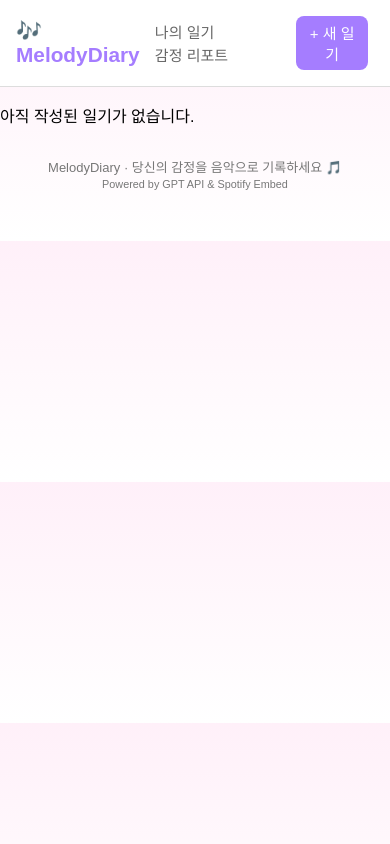
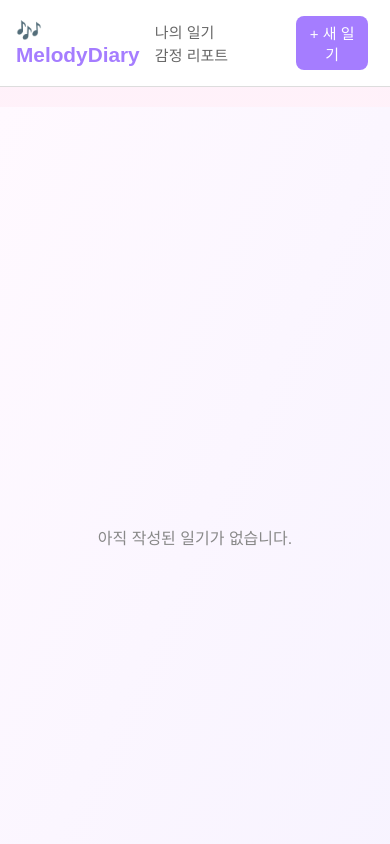
Before and after one commit to kjinhub/MelodyDiary, a React app in the folder src/: page / in a window 390 px wide. Shown: the top 844 px of the page. Built offline with nearby package versions, Linux system fonts and the light colour scheme; the HTML template or start-up script is replaced by a standard one.

Commit message:
feat :grid형식으로 diary card배치 , 각 일기 카드별 삭제 버튼 추가 --  fixed :  감정 표시 라벨링 background-color 미표현 오류 수정

```diff
--- a/src/App.css
+++ b/src/App.css
@@ -7,7 +7,6 @@ body {
 }
 
 .app-container {
-  display: block; /* flex 제거 */
   min-height: 100vh;
 }
 
--- a/src/components/DiaryCard.css
+++ b/src/components/DiaryCard.css
@@ -6,10 +6,11 @@
   overflow: hidden;
   cursor: pointer;
   transition: transform 0.25s ease, box-shadow 0.25s ease;
-  width: 100%;
+  width: 320px; /* 카드 기본 폭 */
   max-width: 340px;
   display: flex;
   flex-direction: column;
+  margin-top: 30px;
 }
 
 .diary-card:hover {
@@ -33,20 +34,23 @@
 
 /* ===== 카드 본문 ===== */
 .card-content {
-  padding: 1rem 1.2rem 1.2rem;
   display: flex;
   flex-direction: column;
-  gap: 0.4rem;
+  gap: 1rem;
+  padding: 1rem 1.2rem 1.2rem;
   position: relative;
+  margin: 5px;
 }
 
 /* ===== 감정 태그 ===== */
+/* ===== 감정 태그 공통 스타일 ===== */
 .emotion-tag {
+  margin-top: 30px;
   position: absolute;
   top: -12px;
   right: 12px;
-  background: #ccc;
-  color: #fff;
+  background: #ccc; /* 기본 회색 */
+  color: #363636;
   font-size: 0.8rem;
   font-weight: 600;
   border-radius: 999px;
@@ -54,24 +58,30 @@
   box-shadow: 0 2px 6px rgba(0, 0, 0, 0.1);
 }
 
-/* 감정별 색상 매핑 */
-.emotion-행복 {
+/* ===== 감정별 색상 매핑 (구체화된 선택자) ===== */
+.emotion-tag.emotion-행복 {
   background: #fcbf49;
+  color: #fff;
 }
-.emotion-슬픔 {
+.emotion-tag.emotion-슬픔 {
   background: #6c757d;
+  color: #fff;
 }
-.emotion-평온함 {
+.emotion-tag.emotion-평온함 {
   background: #70c1b3;
+  color: #fff;
 }
-.emotion-우울 {
+.emotion-tag.emotion-우울 {
   background: #b2bec3;
+  color: #fff;
 }
-.emotion-불안 {
+.emotion-tag.emotion-불안 {
   background: #e67e22;
+  color: #fff;
 }
-.emotion-최상 {
+.emotion-tag.emotion-최상 {
   background: #9b51e0;
+  color: #fff;
 }
 
 /* ===== 텍스트 ===== */
@@ -120,7 +130,7 @@
 
 /* 감정별 버튼 색상 */
 .song-button.emotion-행복 {
-  background: #fcbf49;
+  background: #ffaa00;
 }
 .song-button.emotion-슬픔 {
   background: #6c757d;
@@ -137,21 +147,19 @@
 .song-button.emotion-최상 {
   background: #9b51e0;
 }
-
-/* ===== 반응형 ===== */
-@media (max-width: 1024px) {
-  .diary-list {
-    grid-template-columns: repeat(auto-fill, minmax(280px, 1fr));
-    gap: 1.5rem;
-  }
+.delete-button {
+  margin-top: 0.8rem;
+  background: #b9b9b9;
+  color: white;
+  border: none;
+  border-radius: 8px;
+  padding: 0.5rem 1rem;
+  font-size: 0.85rem;
+  font-weight: 600;
+  cursor: pointer;
+  transition: background 0.2s ease;
 }
 
-@media (max-width: 600px) {
-  .diary-list {
-    grid-template-columns: 1fr;
-  }
-
-  .diary-card {
-    max-width: 100%;
-  }
+.delete-button:hover {
+  background: #ff8a94;
 }
--- a/src/components/DiaryCard.jsx
+++ b/src/components/DiaryCard.jsx
@@ -2,8 +2,9 @@ import React, { useState } from "react";
 import DiaryDetailModal from "./DiaryDetailModal";
 import "./DiaryCard.css";
 
-export default function DiaryCard({ diary }) {
+export default function DiaryCard({ diary, onDelete }) {
   const [open, setOpen] = useState(false);
+  console.log(`Emotion: "${diary.emotion}"`);
 
   return (
     <>
@@ -48,6 +49,15 @@ export default function DiaryCard({ diary }) {
               </button>
             </div>
           )}
+          {/* ✅ 삭제 버튼 추가 */}
+          <button
+            className="delete-button"
+            onClick={(e) => {
+              e.stopPropagation(); // 카드 클릭 방지
+              onDelete(); // 상위로 전달
+            }}>
+            삭제 🗑️
+          </button>
         </div>
       </div>
 
--- a/src/pages/DiaryList.css
+++ b/src/pages/DiaryList.css
@@ -1,19 +1,34 @@
-/* ===== DiaryList Layout ===== */
+/* ===== DiaryList Layout: 가로 정렬 버전 ===== */
 .diary-list {
-  all: unset; /* 상위 flex 속성 완전 초기화 */
-  display: grid;
-  grid-template-columns: repeat(auto-fill, minmax(320px, 1fr));
-  gap: 2rem;
-  justify-items: center;
+  display: flex; /* 가로 배치 */
+  flex-wrap: wrap; /* 공간이 부족하면 줄바꿈 */
+  justify-content: center; /* 중앙 정렬 */
+  align-items: flex-start; /* 카드 위쪽 맞춤 */
+  gap: 1rem; /* 카드 간격 */
+  margin: 20px 0;
   padding: 2.5rem 2rem;
   min-height: 100vh;
   background: linear-gradient(to bottom right, #fff9ff, #f7f3ff);
   box-sizing: border-box;
+  row-gap: 0.1rem; /* ⬅ 줄바꿈 간격은 여기서 결정 */
 }
 
+/* 카드가 없는 경우 문구 중앙 배치 */
 .empty {
   text-align: center;
   color: #888;
   font-size: 1rem;
-  margin-top: 3rem;
+  margin-top: 2rem;
 }
+
+/* 반응형 - 모바일에서는 세로 배치 */
+@media (max-width: 600px) {
+  .diary-list {
+    flex-direction: column;
+    align-items: center;
+  }
+  .diary-card {
+    width: 90%;
+    max-width: 400px;
+  }
+}
--- a/src/pages/DiaryList.jsx
+++ b/src/pages/DiaryList.jsx
@@ -1,9 +1,14 @@
 import React, { useEffect, useState } from "react";
 import DiaryCard from "../components/DiaryCard";
-
+import "./DiaryList.css";
 export default function DiaryList() {
   const [diaries, setDiaries] = useState([]);
-
+  // ✅ 삭제 함수 추가
+  const handleDelete = (index) => {
+    const updated = diaries.filter((_, i) => i !== index);
+    setDiaries(updated);
+    localStorage.setItem("diaries", JSON.stringify(updated)); // 로컬스토리지 반영
+  };
   useEffect(() => {
     try {
       const saved = JSON.parse(localStorage.getItem("diaries") || "[]");
@@ -21,7 +26,9 @@ export default function DiaryList() {
         diaries
           .slice()
           .reverse()
-          .map((d, i) => <DiaryCard key={i} diary={d} />)
+          .map((d, i) => (
+            <DiaryCard key={i} diary={d} onDelete={() => handleDelete(i)} />
+          ))
       )}
     </div>
   );
```
